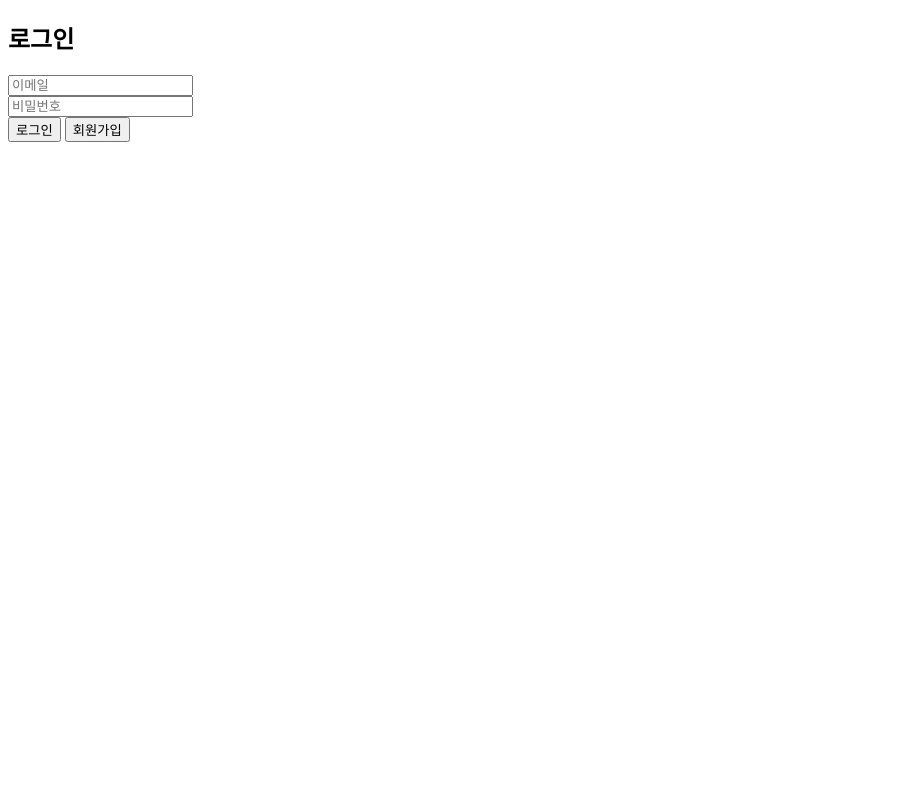
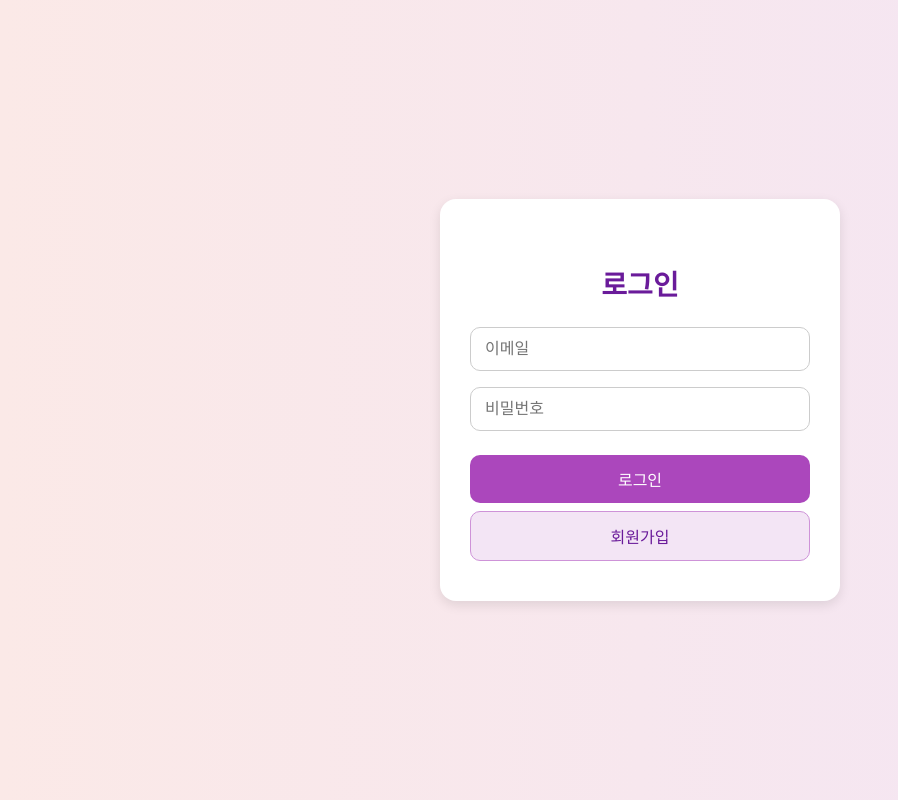
Before and after one commit to eunhu0903/EmoChat, a FastAPI app: page /login in a window 1280 px wide. Shown: the whole page, without its empty margins (0-898 px from the left). Run offline with FastAPI, Linux system fonts and the light colour scheme.

Commit message:
로그인 페이지 UI 적용

```diff
--- /dev/null
+++ b/app/static/css/auth/login.css
@@ -0,0 +1,68 @@
+* {
+  box-sizing: border-box;
+  font-family: 'SUIT', sans-serif;
+}
+
+body {
+  background: linear-gradient(to right, #fbe9e7, #f3e5f5);
+  margin: 0;
+  display: flex;
+  justify-content: center;
+  align-items: center;
+  height: 100vh;
+}
+
+form {
+  background-color: #ffffff;
+  padding: 40px 30px;
+  border-radius: 16px;
+  box-shadow: 0 4px 12px rgba(0, 0, 0, 0.1);
+  width: 100%;
+  max-width: 400px;
+  text-align: center;
+}
+
+h2 {
+  margin-bottom: 24px;
+  font-size: 28px;
+  color: #6a1b9a;
+}
+
+input {
+  width: 100%;
+  padding: 12px 14px;
+  margin-bottom: 16px;
+  border: 1px solid #ccc;
+  border-radius: 10px;
+  font-size: 16px;
+}
+
+button {
+  width: 100%;
+  padding: 12px;
+  margin-top: 8px;
+  border: none;
+  border-radius: 10px;
+  font-size: 16px;
+  cursor: pointer;
+  transition: background 0.3s;
+}
+
+button[type="submit"] {
+  background-color: #ab47bc;
+  color: white;
+}
+
+button[type="submit"]:hover {
+  background-color: #9c27b0;
+}
+
+#signup-btn {
+  background-color: #f3e5f5;
+  color: #6a1b9a;
+  border: 1px solid #ce93d8;
+}
+
+#signup-btn:hover {
+  background-color: #e1bee7;
+}
--- a/app/templates/auth/login.html
+++ b/app/templates/auth/login.html
@@ -3,11 +3,12 @@
 <head>
   <meta charset="UTF-8" />
   <meta name="viewport" content="width=device-width, initial-scale=1" />
+  <link rel="stylesheet" href="/static/css/auth/login.css" />
   <title>EmoChat | 로그인</title>
 </head>
 <body>
-  <h2>로그인</h2>
   <form id="login-form">
+    <h2>로그인</h2>
     <input type="email" id="email" placeholder="이메일" required /><br />
     <input type="password" id="password" placeholder="비밀번호" required /><br />
     <button type="submit">로그인</button>
```
